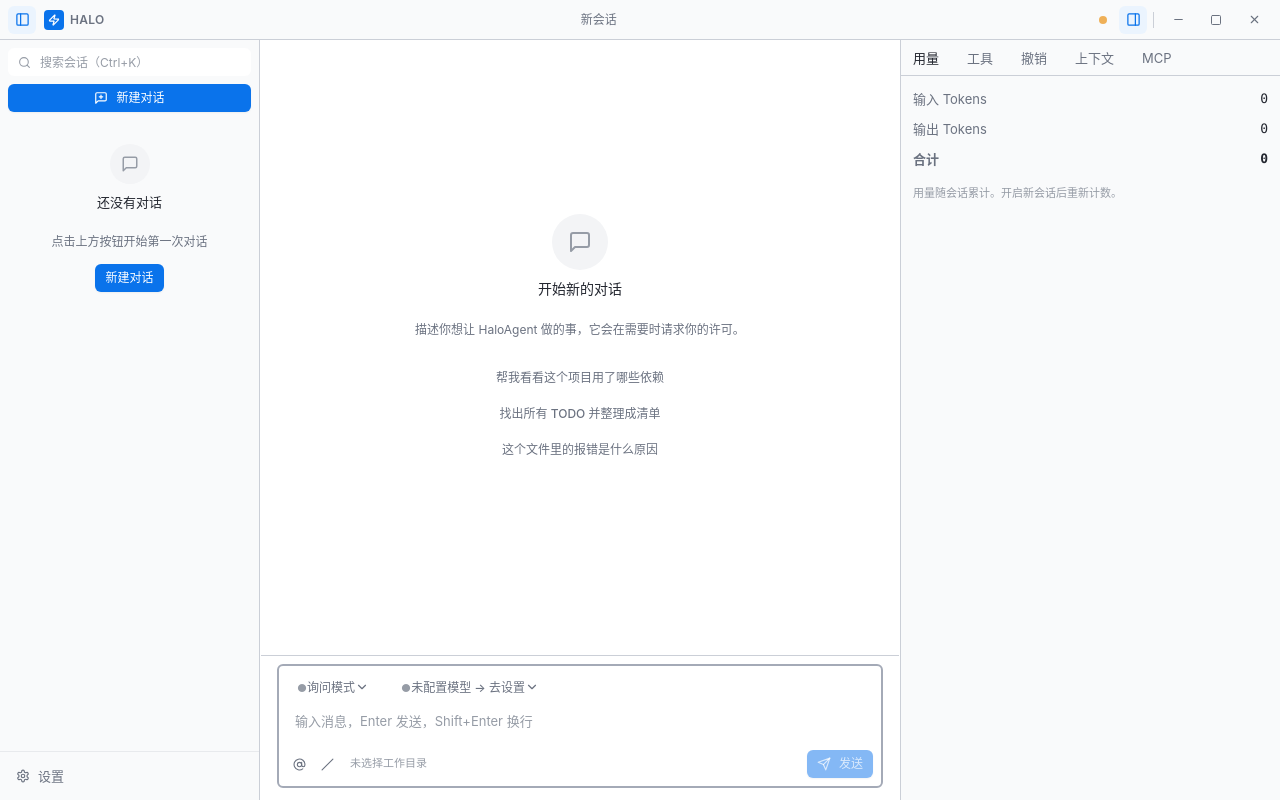
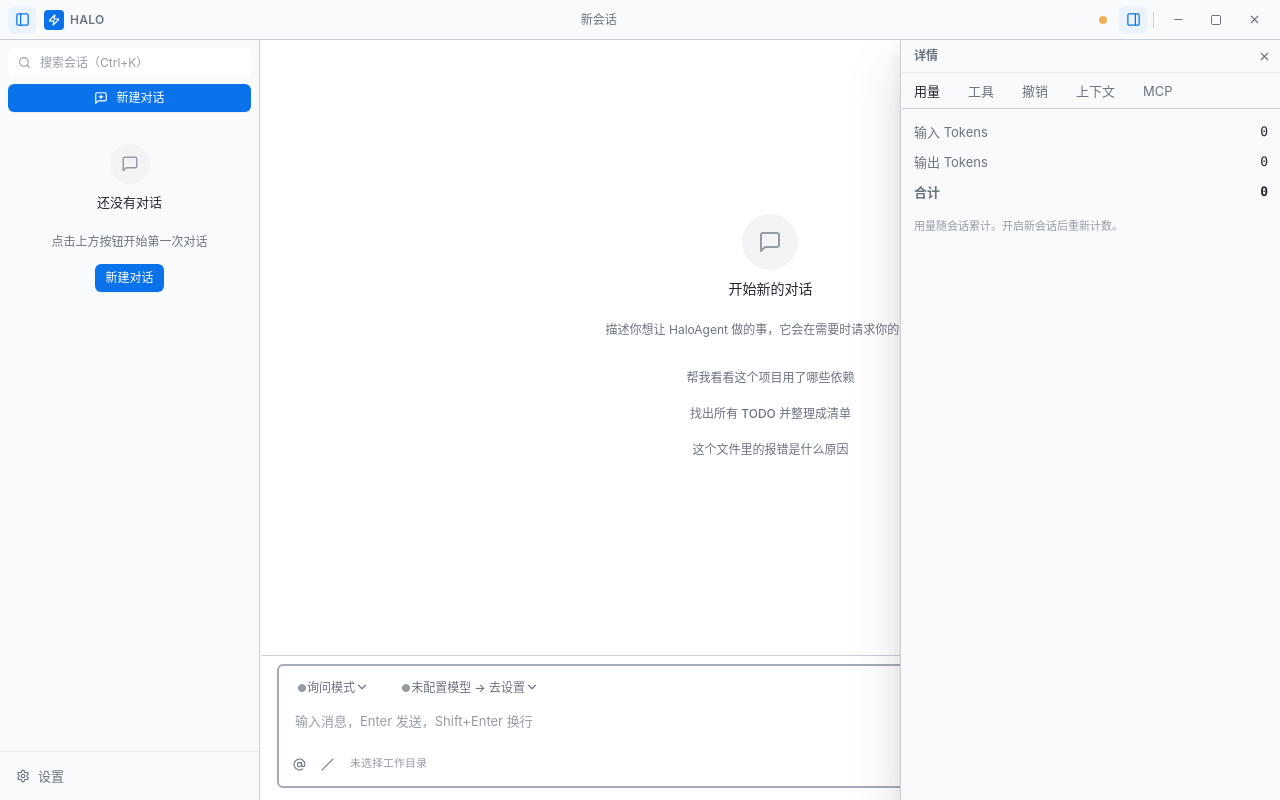
Before and after one commit to ShenHaiSu/halo-agent, a Vue app in the folder src/Web.Client/: page / in a window 1280 px wide. Both pictures are taken after a click on the button 1133 px from the left and 19 px from the top of the page. Built offline with nearby package versions, Linux system fonts and the light colour scheme.

Commit message:
refactor(layout): 右栏改为浮层式详情抽屉
主区不再被挤压，详情为modeless浮层可边看边写；窄窗仅收窄宽度不再强制关闭，更新注释与画廊说明。

```diff
--- a/src/Web.Client/src/App.vue
+++ b/src/Web.Client/src/App.vue
@@ -1,5 +1,5 @@
 <!-- src/Web.Client/src/App.vue -->
-<!-- P5 应用根：AppShell 三栏 + 设置页 + 命令面板 + 快捷键帮助 + Toast + 错误边界 + 全局快捷键。 -->
+<!-- P5 应用根：AppShell 两栏 + 右抽屉 + 设置页 + 命令面板 + 快捷键帮助 + Toast + 错误边界 + 全局快捷键。 -->
 <script setup lang="ts">
 import { defineAsyncComponent, onBeforeUnmount, onMounted } from 'vue';
 import AppShell from './components/layout/AppShell.vue';
--- a/src/Web.Client/src/components/__gallery/sections/LayoutSection.vue
+++ b/src/Web.Client/src/components/__gallery/sections/LayoutSection.vue
@@ -137,11 +137,11 @@ function onSplitterKey(e: KeyboardEvent) {
         </p>
         <p>
           <code class="inline-block w-40 font-mono">--bp-narrow</code> 700px ——
-          低于此值时右栏强制关闭
+          右抽屉为浮层，窄窗口下仅收窄宽度、不再强制关闭
         </p>
         <p>
           <code class="inline-block w-40 font-mono">--bp-wide</code> 1440px ——
-          高于此值时三栏可同时打开
+          高于此值时侧栏与右抽屉可同时打开
         </p>
       </div>
       <p class="mt-3 text-xs text-fg-subtle">把窗口拖窄到 900px 以下试试：侧栏会自动隐藏。</p>
--- a/src/Web.Client/src/components/layout/AppShell.vue
+++ b/src/Web.Client/src/components/layout/AppShell.vue
@@ -6,15 +6,28 @@ import SideBar from './SideBar.vue';
 import MainPane from './MainPane.vue';
 import DetailPane from './DetailPane.vue';
 import HSplitter from '@/components/base/HSplitter.vue';
+import HIconButton from '@/components/base/HIconButton.vue';
 
 /**
- * 应用外壳：三栏布局。
+ * 应用外壳：左栏 + 主区两栏布局，详情为右侧浮层抽屉。
  *
  * ============ 三条关键布局约束 ============
  *  ① 每一层 flex 子项都要 min-width: 0 / min-height: 0
  *     否则内容会撑破容器，出现"整页横向滚动"的经典 bug
  *  ② 滚动只发生在"消息区"，其他区域 overflow: hidden
- *  ③ 各栏宽度用内联 style（不是 class），因为要实时拖拽
+ *  ③ 左栏 / 抽屉宽度用内联 style（不是 class），因为要实时拖拽
+ * ============ ============
+ *
+ * ============ 右抽屉为何不用 HDrawer ============
+ *  HDrawer 是模态的（全屏遮罩 + 焦点陷阱 + body 滚动锁定），
+ *  打开后主区不可交互。详情栏是"边看边写"的参考面板
+ *  （用量 / 工具 / 撤销 / 上下文 / MCP），必须是 modeless：
+ *  无遮罩、不抢焦点、主区可继续输入。所以这里是内容区内的
+ *  absolute 浮层，而不是 Teleport 到 body 的模态抽屉。
+ * ============ Esc 为何不关闭抽屉 ============
+ *  全局 Esc 已保留给"取消生成 / 关闭下拉弹层"（见 useShortcuts），
+ *  输入框内的 Esc 也各有归属。抽屉只通过标题栏开关和右上角
+ *  关闭按钮控制，避免抢占这些更高优先级的 Esc 语义。
  * ============ ============
  */
 
@@ -62,7 +75,17 @@ const windowWidth = ref(window.innerWidth);
 const autoCollapsed = computed(() => windowWidth.value < 900);
 
 const sidebarActualVisible = computed(() => layout.value.sidebarVisible && !autoCollapsed.value);
-const detailActualVisible = computed(() => layout.value.detailVisible && windowWidth.value >= 700);
+
+/**
+ * 右抽屉是浮层，不挤压主区宽度，因此不再按窗口宽度强制隐藏；
+ * 窄窗口下抽屉宽度由 drawerWidth / max-width 收窄兜底。
+ */
+const detailActualVisible = computed(() => layout.value.detailVisible);
+
+/** 窄窗口下收窄抽屉，避免盖住整个主区（CSS max-width 是第二道兜底）。 */
+const drawerWidth = computed(() =>
+  Math.min(layout.value.detailWidth, Math.max(240, windowWidth.value - 48))
+);
 
 watch(
   layout,
@@ -98,6 +121,10 @@ function toggleDetail() {
   layout.value.detailVisible = !layout.value.detailVisible;
 }
 
+function closeDetail() {
+  layout.value.detailVisible = false;
+}
+
 function onSidebarResize(w: number) {
   layout.value.sidebarWidth = clamp(w, 200, 480);
 }
@@ -130,7 +157,7 @@ defineExpose({ toggleSidebar, toggleDetail, layout });
       @toggle-detail="toggleDetail"
     />
 
-    <div class="flex min-h-0 flex-1 overflow-hidden">
+    <div class="relative flex min-h-0 flex-1 overflow-hidden">
       <!-- 侧栏 -->
       <aside
         v-if="sidebarActualVisible"
@@ -152,31 +179,59 @@ defineExpose({ toggleSidebar, toggleDetail, layout });
         @dragend="onDragEnd"
       />
 
-      <!-- 主区 -->
+      <!-- 主区：始终占满侧栏之外的全部宽度，右抽屉不再挤压它 -->
       <main class="flex min-h-0 min-w-0 flex-1 flex-col overflow-hidden">
         <MainPane />
       </main>
 
-      <!-- 右栏 -->
+      <!-- 右抽屉：浮于主区上方的 modeless 浮层，从右侧滑入 -->
+      <Transition name="detail-drawer">
+        <aside
+          v-if="detailActualVisible"
+          class="absolute top-0 right-0 bottom-0 z-overlay flex max-w-[min(92vw,640px)] flex-row overflow-hidden border-l border-border bg-bg-subtle shadow-xl"
+          :style="{ width: `${drawerWidth}px` }"
+          role="complementary"
+          aria-label="详情栏"
+        >
+          <!-- 左边缘拖拽条：调整抽屉宽度 -->
           <HSplitter
-        v-if="detailActualVisible"
             :value="layout.detailWidth"
             :min="280"
             :max="640"
+            :default-value="380"
             side="right"
             @update:value="onDetailResize"
             @dragstart="onDragStart"
             @dragend="onDragEnd"
           />
 
-      <aside
-        v-if="detailActualVisible"
-        class="flex min-h-0 shrink-0 flex-col overflow-hidden border-l border-border bg-bg-subtle"
-        :class="dragging ? '' : 'transition-[width] duration-base ease-out'"
-        :style="{ width: `${layout.detailWidth}px` }"
+          <div class="flex min-h-0 min-w-0 flex-1 flex-col">
+            <div
+              class="flex shrink-0 items-center justify-between border-b border-border-subtle py-1 pr-1 pl-3"
             >
+              <span class="text-xs font-semibold text-fg-muted">详情</span>
+              <HIconButton icon="x" label="关闭详情栏" size="sm" @click="closeDetail" />
+            </div>
+            <div class="min-h-0 flex-1">
               <DetailPane />
+            </div>
+          </div>
         </aside>
+      </Transition>
     </div>
   </div>
 </template>
+
+<style scoped>
+.detail-drawer-enter-active,
+.detail-drawer-leave-active {
+  transition:
+    transform var(--duration-slow) var(--ease-out),
+    opacity var(--duration-base) var(--ease-out);
+}
+.detail-drawer-enter-from,
+.detail-drawer-leave-to {
+  transform: translateX(100%);
+  opacity: 0;
+}
+</style>
--- a/src/Web.Client/src/components/layout/DetailPane.vue
+++ b/src/Web.Client/src/components/layout/DetailPane.vue
@@ -3,7 +3,8 @@
 import DetailTabs from '@/components/detail/DetailTabs.vue';
 
 /**
- * 右栏：用量 / 工具 / 撤销 / 上下文 / MCP（P5 完整实现）。
+ * 右抽屉内容：用量 / 工具 / 撤销 / 上下文 / MCP（P5 完整实现）。
+ * 由 AppShell 以浮层抽屉承载，不挤压主区宽度。
  */
 </script>
 
--- a/src/Web.Client/src/components/layout/TitleBar.vue
+++ b/src/Web.Client/src/components/layout/TitleBar.vue
@@ -14,7 +14,7 @@ import { useSessionStore } from '@/stores/session';
  * ============ 三块区域的职责 ============
  *  左：侧栏开关 + 应用名
  *  中：当前会话标题（可点击重命名）
- *  右：右栏开关 + 最小化/最大化/关闭
+ *  右：详情抽屉开关 + 最小化/最大化/关闭
  *
  * ============ 与 P3 宿主的分工（B 方案：显式拖拽） ============
  *  - CEF 铺满客户区后 WM_NCHITTEST 到不了窗体，宿主无法靠 hit-test 识别标题栏，
@@ -128,7 +128,7 @@ function onTitleBarDblClick(e: MouseEvent) {
       </span>
     </div>
 
-    <!-- 右：引擎指示灯 + 右栏开关 + 窗口按钮 -->
+    <!-- 右：引擎指示灯 + 详情抽屉开关 + 窗口按钮 -->
     <div class="app-region-no-drag flex shrink-0 items-center gap-0.5">
       <EngineStatusDot />
       <HIconButton
--- a/src/Web.Client/src/styles/tokens/layout.css
+++ b/src/Web.Client/src/styles/tokens/layout.css
@@ -37,6 +37,6 @@
    ============================================================ */
 :root {
   --bp-compact: 900px; /* 窄：自动折叠侧栏 */
-  --bp-narrow: 700px; /* 极窄：强制关闭右栏 */
-  --bp-wide: 1440px; /* 宽：可以同时开侧栏与右栏 */
+  --bp-narrow: 700px; /* 极窄：右抽屉为浮层不再强制关闭，仅收窄宽度（保留兼容） */
+  --bp-wide: 1440px; /* 宽：可以同时开侧栏与右抽屉 */
 }
```
Lines whose indentation alone changed are shown as unchanged.
